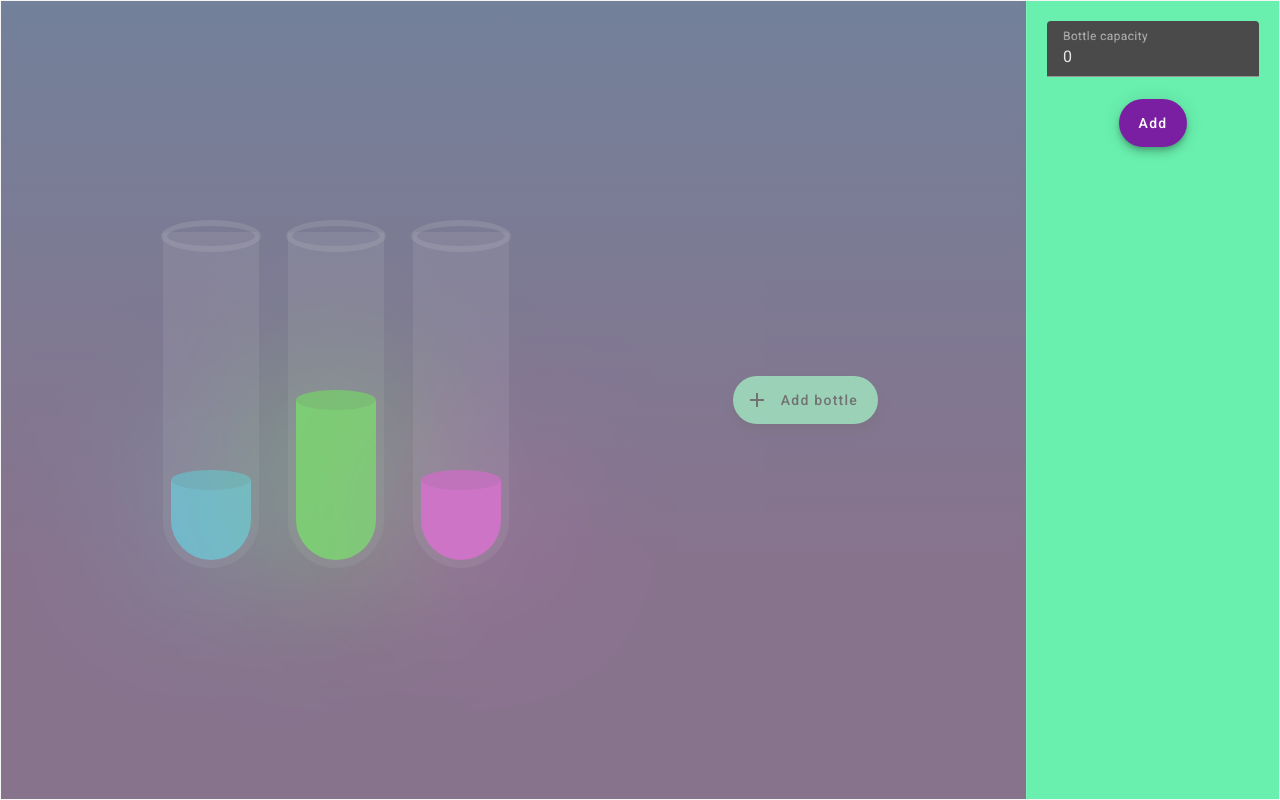
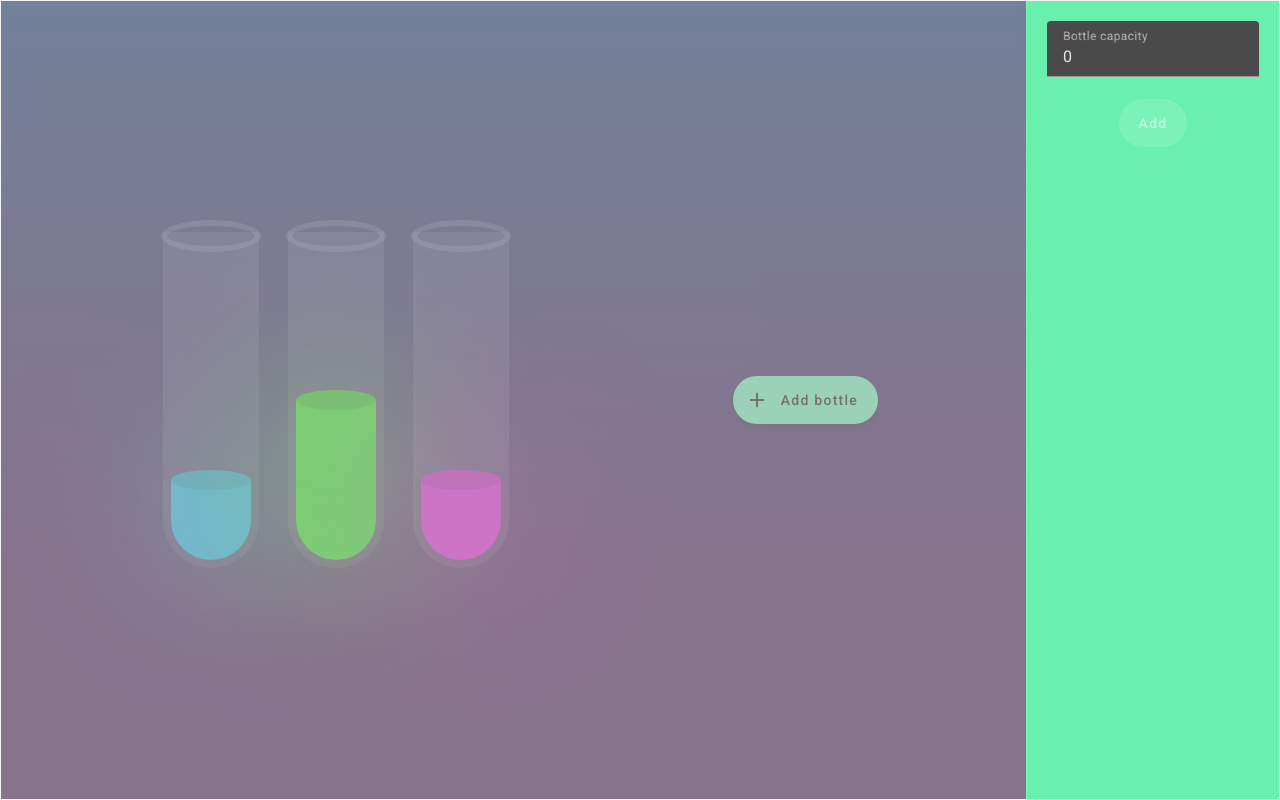
Before and after one commit to 96Octavian/color_solver, an Angular app: page / in a window 1280 px wide. Both pictures are taken after a click on the button "FAB to add bottle". Built offline with nearby package versions, Linux system fonts and the light colour scheme.

Commit message:
Do not add bottle with capacity 0

```diff
--- a/src/app/addbottle/addbottle.component.html
+++ b/src/app/addbottle/addbottle.component.html
@@ -12,6 +12,6 @@
     </mat-form-field>
 </ng-container>
 
-<button mat-fab extended color="primary" (click)="Add()">
+<button mat-fab extended color="primary" (click)="Add()" [disabled]="Capacity == 0">
     Add
 </button>
```
